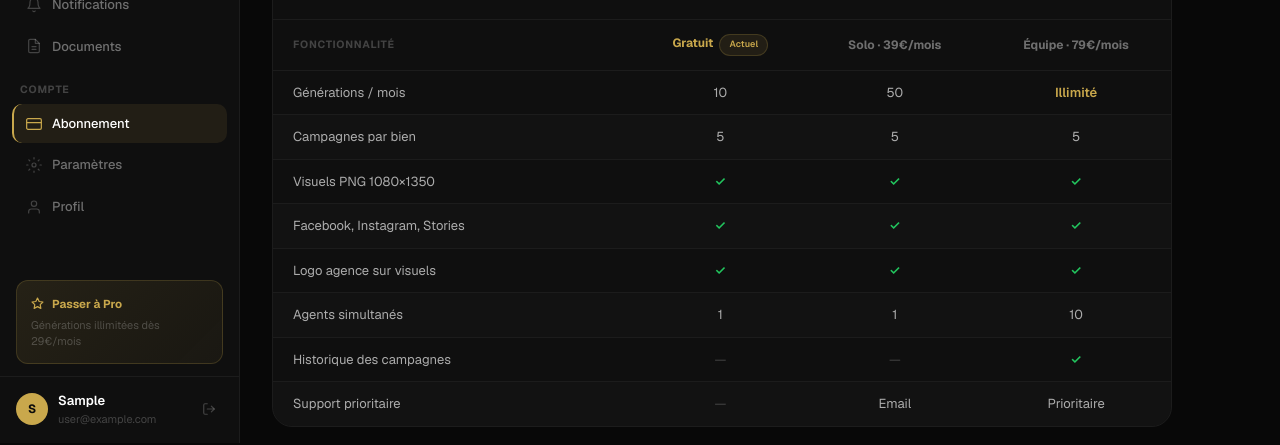
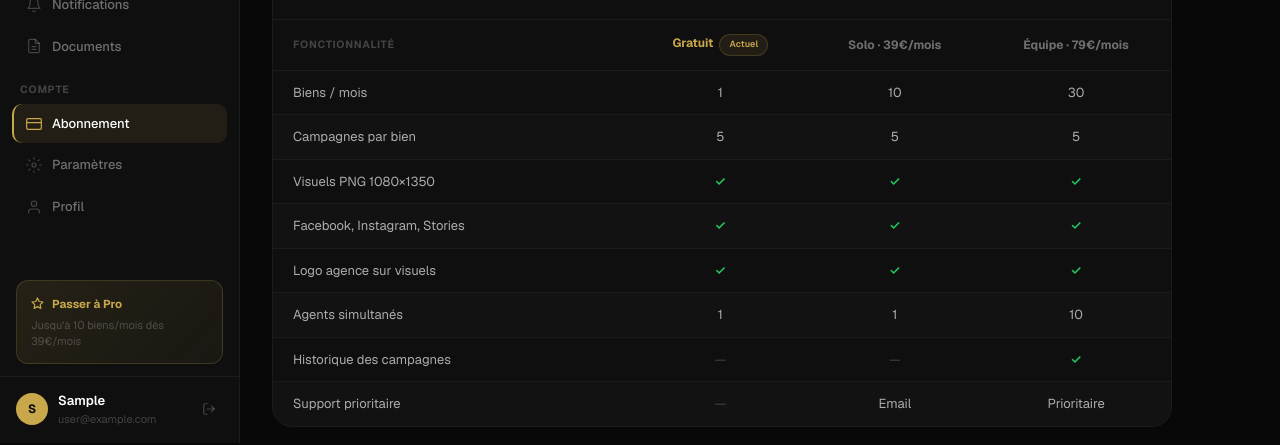
Before and after one commit to alexislmr840-art/studio-immo, a Next.js app: page /dashboard/abonnement in a window 1280 px wide. Shown: the part 357-802 px from the top of the page. Built offline with nearby package versions, Linux system fonts and the light colour scheme; no server answers; sample sign-in values are in the browser's storage.

Commit message:
cohérence tarifs : 39€ partout, suppression mentions illimité générations

```diff
--- a/app/dashboard/abonnement/page.tsx
+++ b/app/dashboard/abonnement/page.tsx
@@ -18,7 +18,7 @@ export default function AbonnementPage() {
   const pct = Math.min((creditsUsed / total) * 100, 100);
 
   const FEATURES_COMPARE = [
-    { label: "Générations / mois", gratuit: "10", solo: "50", equipe: "Illimité" },
+    { label: "Biens / mois", gratuit: "1", solo: "10", equipe: "30" },
     { label: "Campagnes par bien", gratuit: "5", solo: "5", equipe: "5" },
     { label: "Visuels PNG 1080×1350", gratuit: "✓", solo: "✓", equipe: "✓" },
     { label: "Facebook, Instagram, Stories", gratuit: "✓", solo: "✓", equipe: "✓" },
--- a/app/dashboard/notifications/page.tsx
+++ b/app/dashboard/notifications/page.tsx
@@ -32,7 +32,7 @@ const INITIAL: Notif[] = [
     id: 3,
     type: "warning",
     title: "Crédits bientôt épuisés",
-    body: "Il vous reste moins de 3 générations ce mois-ci. Passez au plan Solo ou Équipe pour des générations illimitées.",
+    body: "Il vous reste moins de 3 générations ce mois-ci. Passez au plan Solo (10 biens/mois) ou Équipe (30 biens/mois) pour continuer.",
     date: "Il y a 3j",
     read: true,
   },
--- a/components/SidebarNav.tsx
+++ b/components/SidebarNav.tsx
@@ -220,7 +220,7 @@ export default function SidebarNav({ prenom, initiale, email }: Props) {
             <p style={{ fontSize: "11.5px", fontWeight: 700, color: "var(--gold)" }}>Passer à Pro</p>
           </div>
           <p style={{ fontSize: "11px", color: "var(--txt-4)", lineHeight: 1.4 }}>
-            Générations illimitées dès 29€/mois
+            Jusqu'à 10 biens/mois dès 39€/mois
           </p>
         </Link>
       </div>
```
